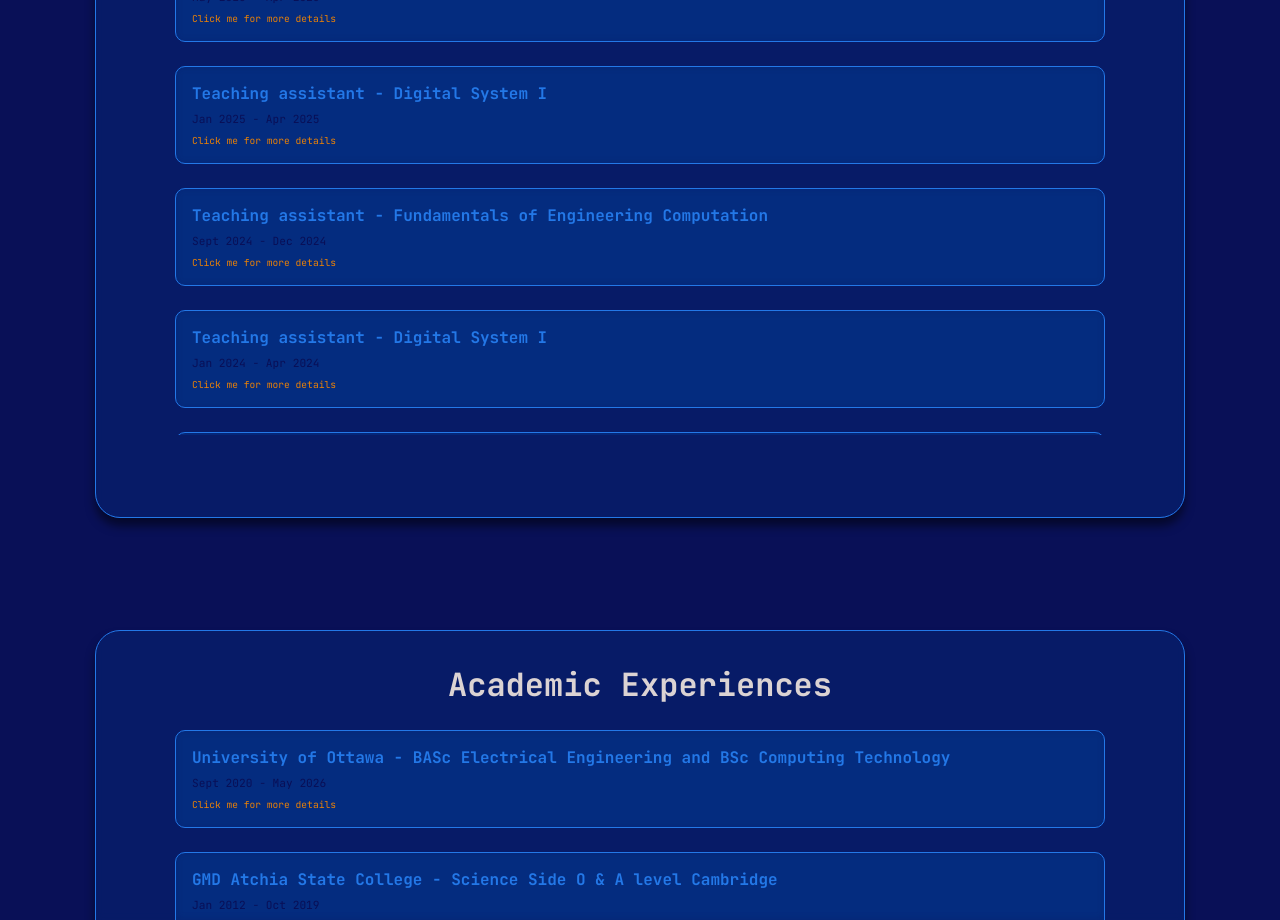
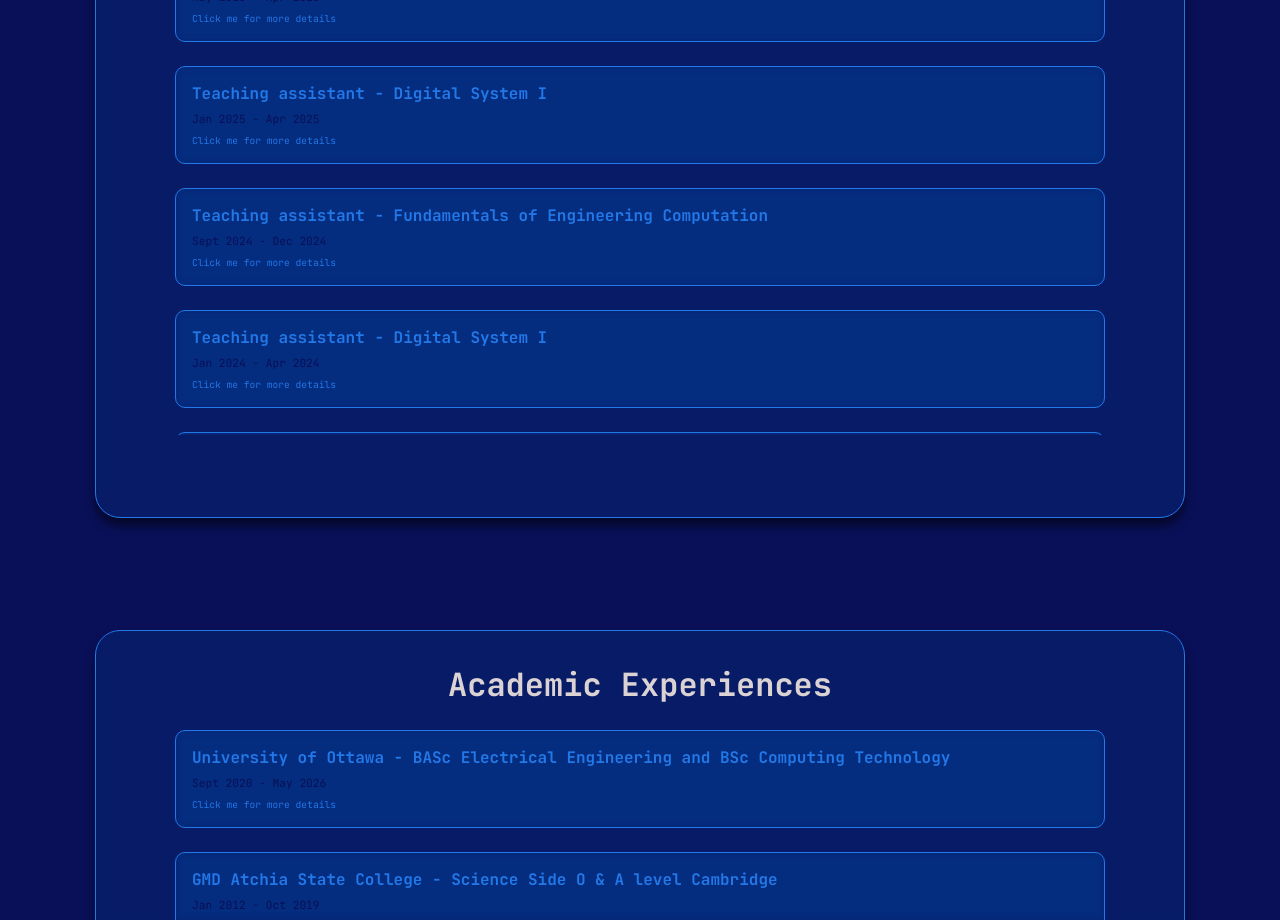
Before and after one commit to Alison0704/vercel-aliemi, a React (Vite) app: page / in a window 1280 px wide. Shown: the part 1880-2800 px from the top of the page. Built offline with nearby package versions, Linux system fonts and the light colour scheme.

Commit message:
more minor UI updates

```diff
--- a/src/pages/Academic/Academic.module.css
+++ b/src/pages/Academic/Academic.module.css
@@ -37,3 +37,6 @@
 .content p{
     color: var(--background-color);
 }
+.content p span{
+    color: var(--primary-color);
+}
--- a/src/pages/Contact/Contact.module.css
+++ b/src/pages/Contact/Contact.module.css
@@ -5,3 +5,7 @@
     margin: 1rem;
     padding: 0.6rem;
 }
+
+.content label{
+    color: var(--primary-color);
+}
--- a/src/pages/Work/Work.module.css
+++ b/src/pages/Work/Work.module.css
@@ -13,7 +13,9 @@
 .content p{
     color: var(--background-color);
 }
-
+.content p span{
+    color: var(--primary-color);
+}
 .item{
     display: flex;
     flex-direction: column;
```
